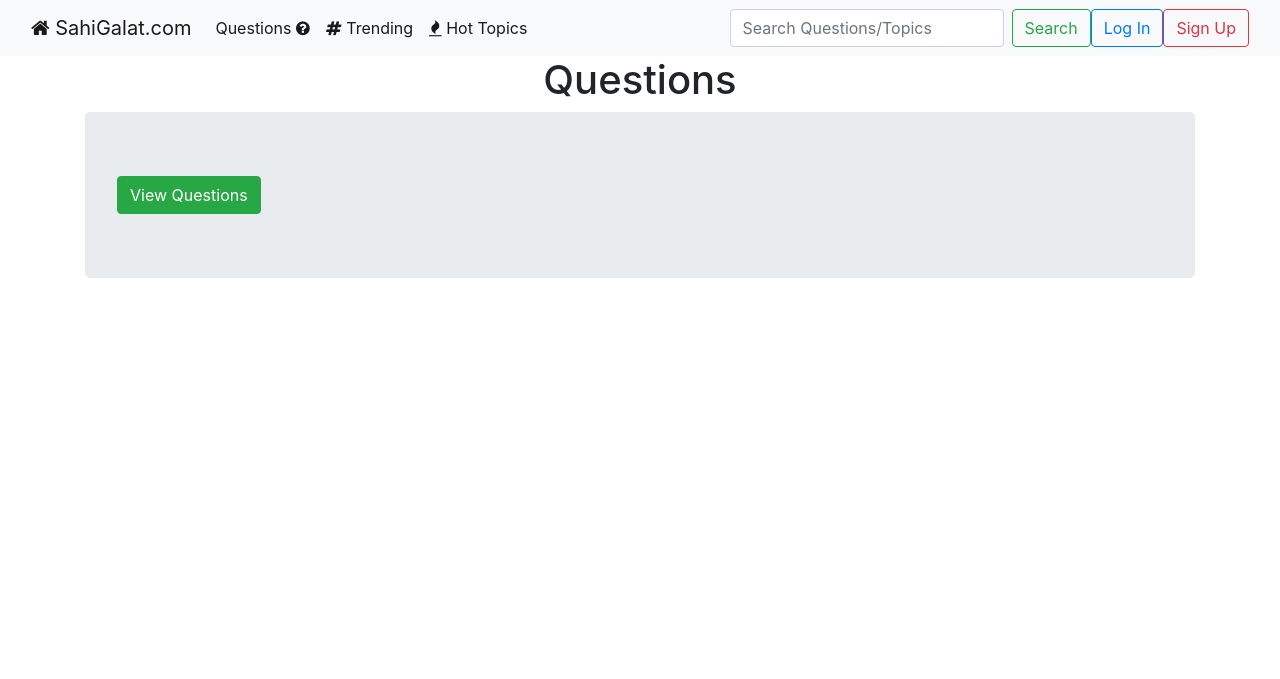
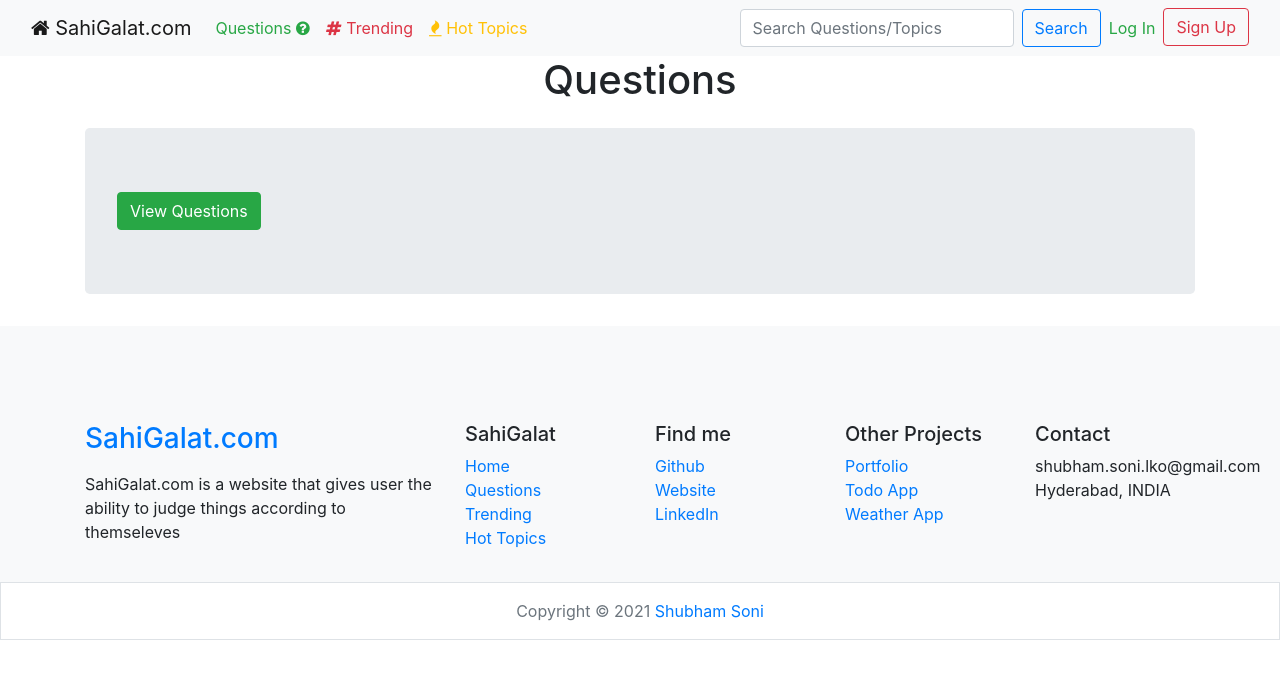
Before and after one commit to slk007/SahiGalat.com, a Django app: page /questions/ in a window 1280 px wide. Shown: the top 679 px of the page. Run offline with Django 3.2, Linux system fonts and the light colour scheme; data that the repository does not hold is empty; some libraries are stand-ins or nearby versions.

Commit message:
UI changed

```diff
--- a/SahiGalat/settings.py
+++ b/SahiGalat/settings.py
@@ -28,7 +28,7 @@
 SECRET_KEY = config('SECRET_KEY')
 
 # SECURITY WARNING: don't run with debug turned on in production!
-DEBUG = True
+DEBUG = False
 
 ALLOWED_HOSTS = ['sahigalatdj.herokuapp.com']
 
--- a/image_address.txt
+++ b/image_address.txt
@@ -1,7 +1,7 @@
 Images
 
 corona virus
-https://cdn.iconscout.com/icon/free/png-512/corona-virus-2332182-1939007.png
+https://cdn.pixabay.com/photo/2020/08/14/15/53/coronavirus-5488362__340.jpg
 
 bigtech twitter
 https://cdn.pixabay.com/photo/2017/03/25/13/26/social-media-2173511_1280.jpg
--- a/static/css/style.css
+++ /dev/null
@@ -1,3 +0,0 @@
-body {
-    background-color: cornsilk;
-}
--- a/templates/base.html
+++ b/templates/base.html
@@ -32,21 +32,23 @@
             <div class="collapse navbar-collapse" id="navbarSupportedContent">
                 <ul class="navbar-nav mr-auto">
                     <li class="nav-item active">
-                        <a class="nav-link" href="{% url 'question_list' %}">Questions <i
+                        <a class="nav-link text-success" href="{% url 'question_list' %}">Questions <i
                                 class="fa fa-question-circle"></i></a>
                     </li>
                     <li class="nav-item active">
-                        <a class="nav-link" href="{% url 'question_list' %}"><i class="fa fa-hashtag"></i> Trending</a>
+                        <a class="nav-link text-danger" href="{% url 'question_list' %}"><i class="fa fa-hashtag"></i>
+                            Trending</a>
                     </li>
                     <li class="nav-item active">
-                        <a class="nav-link" href="{% url 'topic_list' %}"><i class="fa fa-fire"></i> Hot Topics</a>
+                        <a class="nav-link text-warning" href="{% url 'topic_list' %}"><i class="fa fa-fire"></i> Hot
+                            Topics</a>
                     </li>
                 </ul>
                 <form class="d-flex" method="GET" action="{% url 'search' %}">
                     {% csrf_token %}
                     <input class="form-control mr-sm-2" type="text" name="search" placeholder="Search Questions/Topics"
                         aria-label="Search">
-                    <button class="btn btn-outline-success my-2 my-sm-0" type="submit">Search</button>
+                    <button class="btn btn-outline-primary my-2 my-sm-0" type="submit">Search</button>
                 </form>
                 <ul class="navbar-nav">
                     {% if user.is_authenticated %}
@@ -55,7 +57,8 @@
                             aria-haspopup="true" aria-expanded="false">@{{ request.user.username }}
                             <span class="caret"></span></a>
                         <ul class="nav-item dropdown-menu" aria-labelledby="navbarDropdownMenuLink">
-                            <li><a class="dropdown-item" href="{% url 'profile' %}"><i class="fa fa-user"></i> Profile</a></li>
+                            <li><a class="dropdown-item" href="{% url 'profile' %}"><i class="fa fa-user"></i>
+                                    Profile</a></li>
                             <li><a class="dropdown-item" href="#"><i class="fa fa-cogs"></i> Settings</a></li>
                             <li role="separator" class="dropdown-divider"></li>
                             <li><a class="dropdown-item" href="#">Request a question</a></li>
@@ -63,10 +66,9 @@
                     </li>
                     <li><a class="btn btn-outline-danger my-2 my-sm-0" href="{% url 'signoutuser' %}">Sign Out</a></li>
                     {% else %}
-                    <li><a class="btn btn-outline-primary my-2 my-sm-0" href="{% url 'loginuser' %}">Log In</a></li>
+                    <li><a class="nav-link text-success" href="{% url 'loginuser' %}">Log In</a></li>
                     <li><a class="btn btn-outline-danger my-2 my-sm-0" href="{% url 'signupuser' %}">Sign Up</a></li>
                     {% endif %}
-
                 </ul>
             </div>
         </div>
@@ -99,6 +101,65 @@
         {% endblock content %}
     </div>
 
+    <section class="footers bg-light pt-5 pb-3">
+        <div class="container pt-5">
+            <div class="row">
+                <div class="col-xs-12 col-sm-6 col-md-4 footers-one">
+                    <div class="footers-logo">
+                        <h3><a href="{% url 'home' %}">SahiGalat.com</a></h3>
+                    </div>
+                    <div class="footers-info mt-3">
+                        <p>SahiGalat.com is a website that gives user the ability to judge things according to
+                            themseleves</p>
+                    </div>
+                </div>
+                <div class="col-xs-12 col-sm-6 col-md-2 footers-two">
+                    <h5>SahiGalat </h5>
+                    <ul class="list-unstyled">
+                        <li><a href="{% url 'home' %}">Home</a></li>
+                        <li><a href="{% url 'question_list' %}">Questions</a></li>
+                        <li><a href="{% url 'question_list' %}">Trending</a></li>
+                        <li><a href="{% url 'topic_list' %}">Hot Topics</a></li>
+                    </ul>
+                </div>
+                <div class="col-xs-12 col-sm-6 col-md-2 footers-three">
+                    <h5>Find me</h5>
+                    <ul class="list-unstyled">
+                        <li><a href="https://github.com/slk007">Github</a></li>
+                        <li><a href="http://www.findshubhamsoni.com/">Website</a></li>
+                        <li><a href="https://linkedin.com/in/shubham-soni">LinkedIn</a></li>
+                    </ul>
+                </div>
+                <div class="col-xs-12 col-sm-6 col-md-2 footers-four">
+                    <h5>Other Projects </h5>
+                    <ul class="list-unstyled">
+                        <li><a href="http://www.findshubhamsoni.com/">Portfolio</a></li>
+                        <li><a href="https://todosdj.herokuapp.com/">Todo App</a></li>
+                        <li><a href="https://weatherdjheroku.herokuapp.com/">Weather App</a></li>
+                    </ul>
+                </div>
+                <div class="col-xs-12 col-sm-6 col-md-2 footers-five">
+                    <h5>Contact</h5>
+                    <ul class="list-unstyled">
+                        <li>shubham.soni.lko@gmail.com</li>
+                        <li>Hyderabad, INDIA</li>
+                    </ul>
+                </div>
+            </div>
+        </div>
+    </section>
+
+    <section class="copyright border">
+        <div class="container">
+            <div class="row text-center">
+                <div class="col-md-12 pt-3">
+                    <p class="text-muted">Copyright © 2021 <a href="http://www.findshubhamsoni.com/">Shubham Soni</a></p>
+                </div>
+            </div>
+        </div>
+    </section>
+
+
 </body>
 
 </html>
--- a/templates/poll/question_list.html
+++ b/templates/poll/question_list.html
@@ -4,39 +4,42 @@
 
 {% block content %}
 
-<div class="row justify-content-center">
-    <h1 class="">Questions</h1>
-</div>
+<h1 class="row justify-content-center mb-4">Questions</h1>
 
-{% for question in questions %}
-<div class="row">
-    <div class="col-4">
-        <img src="{{ question.image }}" alt="" style="width:100%; height:250px" class="img-thumbnail">
-    </div>
-    <div class="col-8">
-        <div class="card">
+<div class="row row-cols-1 row-cols-md-3 g-4">
+    {% for question in questions %}
+    <div class="col mb-4">
+        <div class="card h-100">
             <div class="card-header">
                 {% for topic in question.topics.all %}
-                <a href="{% url 'topic_detail' topic.id %}"><span class="badge badge-primary badge-pill"># {{ topic.topic_name }}</span></a>
+                <a href="{% url 'topic_detail' topic.id %}"><span class="badge badge-secondary badge-pill"># {{topic.topic_name }}</span></a>
                 {% endfor %}
             </div>
+            <div>
+                <a href="{% url 'question_detail' question.id %}"><img src="{{ question.image }}" style="width: 100%; height: 250px" class="card-img-top" alt="card_image"></a>
+            </div>
+
             <div class="card-body">
                 <h5 class="card-title">{{ question.question_text }}</h5>
                 <p class="card-text">{{ question.question_description }}</p>
-                <a href="{% url 'question_detail' question.id %}" class="btn btn-success">Sahi <i class="fa fa-thumbs-up fa-lg"></i></a>
-                <a href="{% url 'question_detail' question.id %}" class="btn btn-danger">Galat <i class="fa fa-thumbs-down fa-lg"></i></a>
+                <a href="{% url 'question_detail' question.id %}" class="btn btn-success">Sahi <i
+                        class="fa fa-thumbs-up fa-lg"></i></a>
+                <a href="{% url 'question_detail' question.id %}" class="btn btn-danger">Galat <i
+                        class="fa fa-thumbs-down fa-lg"></i></a>
             </div>
-            <div class="card-footer text-muted">
-                Updated on: {{ question.updated }} by @{{ question.owner.username }}
+            <div class="card-footer">
+                <small class="text-muted">Updated on: {{ question.updated }} by @{{ question.owner.username }}</small>
             </div>
         </div>
     </div>
+    {% endfor %}
 </div>
-<hr>
-{% empty %}
-    <div class="jumbotron justify-content-center">
-        <a href="{% url 'question_list' %}" class="btn btn-success">View Questions</a>
-    </div>
-{% endfor %}
+
+
+{% if not questions %}
+<div class="jumbotron justify-content-center">
+    <a href="{% url 'question_list' %}" class="btn btn-success">View Questions</a>
+</div>
+{% endif %}
 
 {% endblock content %}
```
Also changed, not shown: templates/poll/question_detail.html (+8 -18 lines), templates/poll/topic_detail.html (+34 -32 lines), templates/poll/topic_list.html (+3 -4 lines), README.md, images/sahigalat_snapshot.png, images/sahigalat_snapshot2.png (added).
